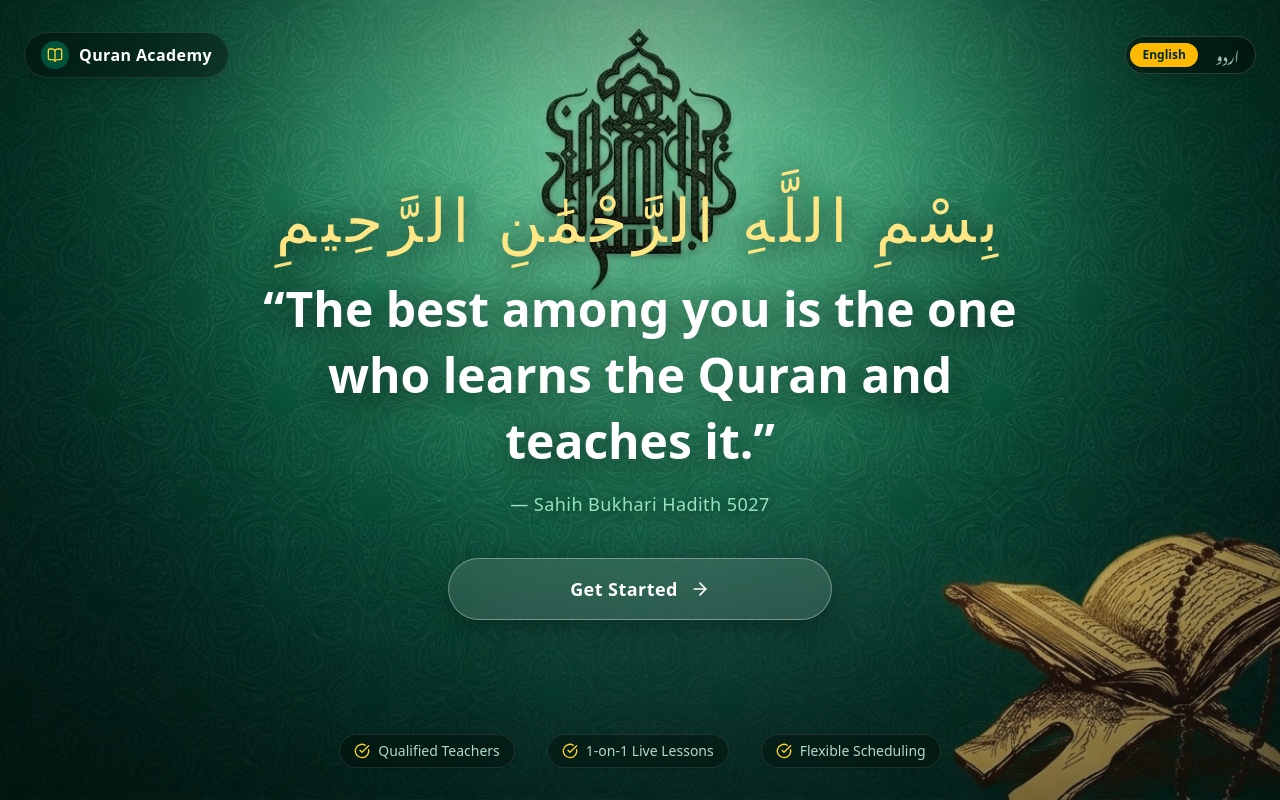
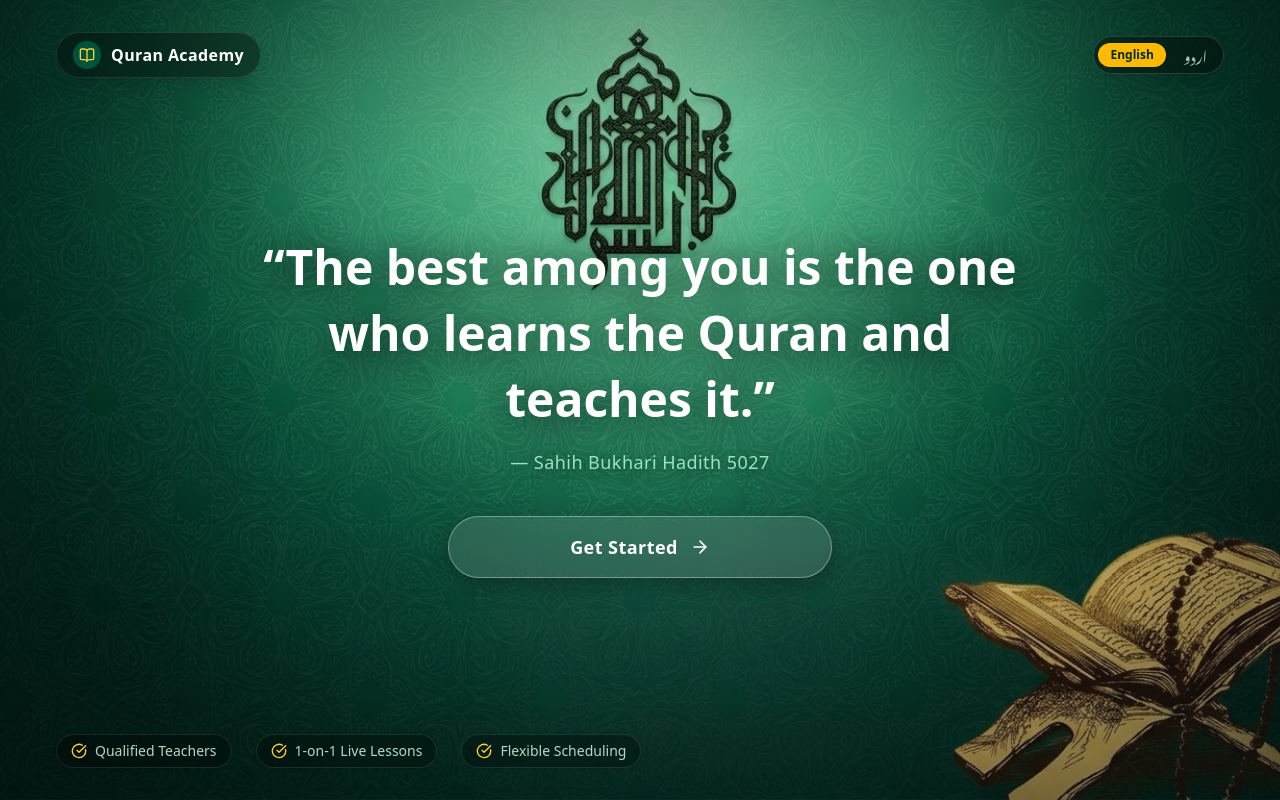
Before and after one commit to mdawoodali/QURAN-ACADEMY-APP, a Next.js app in the folder apps/web/: page / in a window 1280 px wide. Shown: the top 800 px of the page. Built offline with nearby package versions, Linux system fonts and the light colour scheme; a web font is replaced by a local one.

Commit message:
refactor(ui): push header to edges, remove golden bismillah, and adjust layout for bottom-right Quran

```diff
--- a/apps/web/src/components/WelcomeSplash.tsx
+++ b/apps/web/src/components/WelcomeSplash.tsx
@@ -44,8 +44,8 @@ export default function WelcomeSplash({ onGetStarted }: WelcomeSplashProps) {
       {/* Subtle Ambient Radial Lighting Overlay */}
       <div className="absolute inset-0 bg-radial from-transparent via-[#031d16]/20 to-[#02130e]/60 pointer-events-none" />
 
-      {/* Top Bar: Brand Crest & Bilingual Language Switcher */}
-      <header className="relative z-20 w-full max-w-[1280px] mx-auto px-6 pt-6 sm:pt-8 flex items-center justify-between">
+      {/* Top Bar: Brand Crest & Bilingual Language Switcher pushed to outer edges */}
+      <header className="relative z-20 w-full px-6 sm:px-10 lg:px-14 pt-6 sm:pt-8 flex items-center justify-between">
         <div className="flex items-center gap-2.5 bg-black/35 backdrop-blur-md px-4 py-2 rounded-full border border-white/10 shadow-lg">
           <div className="bg-emerald-800/80 p-1.5 rounded-full text-amber-300">
             <BookOpen className="w-4 h-4" />
@@ -55,7 +55,7 @@ export default function WelcomeSplash({ onGetStarted }: WelcomeSplashProps) {
           </span>
         </div>
 
-        {/* Language Switcher using CSS :hover pseudo-class */}
+        {/* Language Switcher pushed to top-right edge */}
         <div className="flex items-center gap-1.5 bg-black/40 backdrop-blur-md p-1 rounded-full border border-white/15 shadow-lg text-xs font-semibold">
           <button
             onClick={() => setLanguage("en")}
@@ -80,25 +80,13 @@ export default function WelcomeSplash({ onGetStarted }: WelcomeSplashProps) {
         </div>
       </header>
 
-      {/* Center Section: Content sitting directly on the gradient background without any container outline */}
+      {/* Center Section: Hadith and CTA directly on gradient background */}
       <main className="relative z-20 w-full max-w-4xl mx-auto px-6 py-6 flex flex-col items-center justify-center my-auto text-center">
-        {/* 1. Bismillah-ir-Rahman-ir-Rahim positioned at the top directly on background */}
-        <motion.div
-          initial={{ opacity: 0, y: -10 }}
-          animate={{ opacity: 1, y: 0 }}
-          transition={{ duration: 0.6, delay: 0.1 }}
-          className="mb-4 sm:mb-6"
-        >
-          <span className="font-arabic text-amber-200 text-3xl sm:text-5xl md:text-6xl tracking-widest drop-shadow-[0_4px_16px_rgba(0,0,0,0.95)]">
-            بِسْمِ اللَّهِ الرَّحْمَٰنِ الرَّحِيمِ
-          </span>
-        </motion.div>
-
-        {/* 2. Main Heading: Hadith */}
+        {/* Main Heading: Hadith */}
         <motion.h1
           initial={{ opacity: 0, y: 15 }}
           animate={{ opacity: 1, y: 0 }}
-          transition={{ duration: 0.6, delay: 0.2 }}
+          transition={{ duration: 0.6, delay: 0.15 }}
           className="text-2xl sm:text-4xl md:text-5xl font-serif text-white font-bold leading-snug drop-shadow-[0_4px_20px_rgba(0,0,0,0.95)] max-w-3xl mb-4"
         >
           {language === "ur"
@@ -106,11 +94,11 @@ export default function WelcomeSplash({ onGetStarted }: WelcomeSplashProps) {
             : "“The best among you is the one who learns the Quran and teaches it.”"}
         </motion.h1>
 
-        {/* 3. Hadith Reference: Sahih Bukhari Hadith 5027 */}
+        {/* Hadith Reference: Sahih Bukhari Hadith 5027 */}
         <motion.p
           initial={{ opacity: 0, y: 10 }}
           animate={{ opacity: 1, y: 0 }}
-          transition={{ duration: 0.6, delay: 0.3 }}
+          transition={{ duration: 0.6, delay: 0.25 }}
           className="text-sm sm:text-lg text-emerald-200/90 font-medium tracking-wide drop-shadow-[0_2px_8px_rgba(0,0,0,0.85)] mb-8 sm:mb-10"
         >
           {language === "ur"
@@ -118,11 +106,11 @@ export default function WelcomeSplash({ onGetStarted }: WelcomeSplashProps) {
             : "— Sahih Bukhari Hadith 5027"}
         </motion.p>
 
-        {/* 4. "Get Started" CTA Button (Not golden by default; golden ONLY active on click) */}
+        {/* "Get Started" CTA Button (Not golden by default; golden ONLY active on click) */}
         <motion.div
           initial={{ opacity: 0, scale: 0.95 }}
           animate={{ opacity: 1, scale: 1 }}
-          transition={{ duration: 0.6, delay: 0.4 }}
+          transition={{ duration: 0.6, delay: 0.35 }}
           className="w-full flex flex-col items-center"
         >
           <button
@@ -140,8 +128,8 @@ export default function WelcomeSplash({ onGetStarted }: WelcomeSplashProps) {
         </motion.div>
       </main>
 
-      {/* Bottom Feature Badges */}
-      <footer className="relative z-20 w-full max-w-[1280px] mx-auto px-6 pb-6 sm:pb-8 flex flex-wrap items-center justify-center gap-4 sm:gap-8 text-xs sm:text-sm text-emerald-100/85 font-medium">
+      {/* Bottom Feature Badges positioned towards bottom-left to leave bottom-right Quran artwork unobstructed */}
+      <footer className="relative z-20 w-full px-6 sm:px-10 lg:px-14 pb-6 sm:pb-8 flex flex-wrap items-center justify-start gap-3 sm:gap-6 text-xs sm:text-sm text-emerald-100/85 font-medium">
         <div className="flex items-center gap-2 bg-black/30 backdrop-blur-md px-3.5 py-1.5 rounded-full border border-white/10 shadow-sm">
           <CheckCircle className="w-4 h-4 text-amber-300" />
           <span>{language === "ur" ? "مستند قاری و قاریہ" : "Qualified Teachers"}</span>
```
